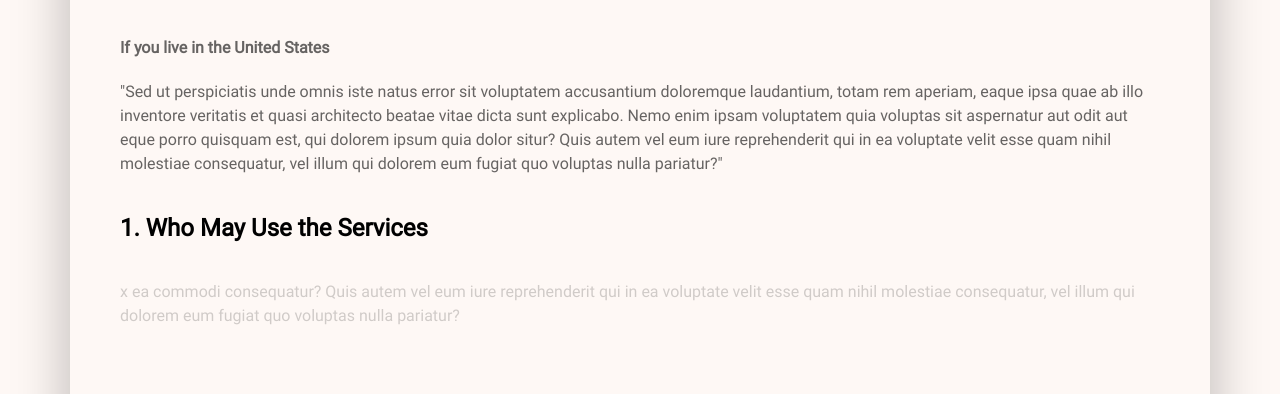
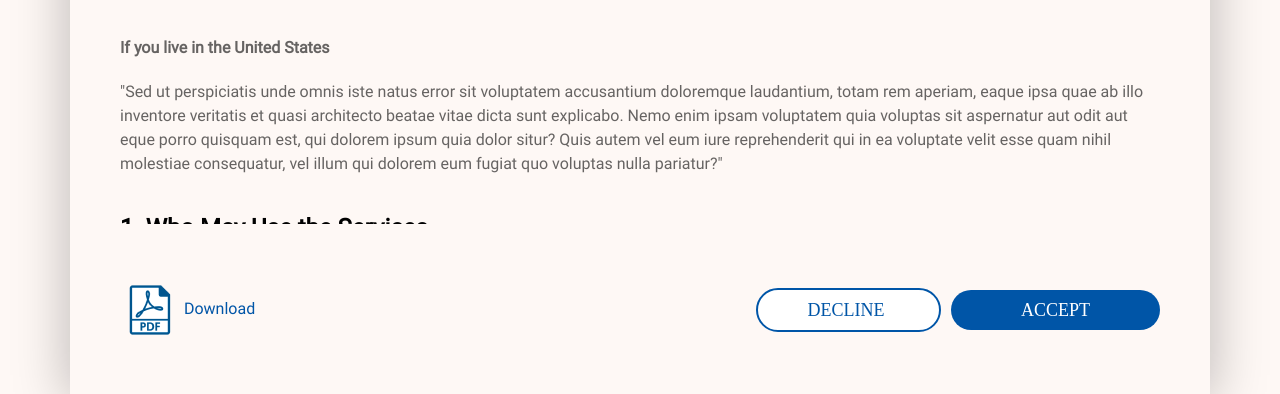
Before and after one commit to JrFelix540/landing-page, a website: page termsofservice.html in a window 1280 px wide. Shown: the part 406-800 px from the top of the page. Drawn offline with Linux system fonts and the light colour scheme; a web font is replaced by a local one.

Commit message:
Reduces height of the terms of service card

```diff
--- a/scss/pages/_terms.scss
+++ b/scss/pages/_terms.scss
@@ -19,7 +19,7 @@
             padding: 50px;
             overflow-y: scroll;
             overflow-x: hidden;
-            max-height: 70vh;
+            height: 40vh;
         }
         &__title {
             margin-bottom: 0;
--- a/termsofservice.html
+++ b/termsofservice.html
@@ -88,10 +88,11 @@
                         <h2 class="heading__secondary--4">1. Who May Use the Services</h2>
 
                     </div>
-                    <p class="text text__primary--1 near__invisible">
+                    <p class="text text__primary--1 ">
                         x ea commodi consequatur? Quis autem vel eum iure reprehenderit qui in ea voluptate velit esse
-                        quam nihil molestiae consequatur, vel illum qui dolorem eum fugiat quo voluptas nulla pariatur?
-                    </p>
+                        quam nihil molestiae consequatur, vel illum qui <span class="near__invisible">dolorem eum fugiat
+                            quo voluptas nulla pariatur?
+                        </span> </p>
                 </div>
             </div>
             <div class="card__footer">
```
Also changed, not shown: css/style.css.
